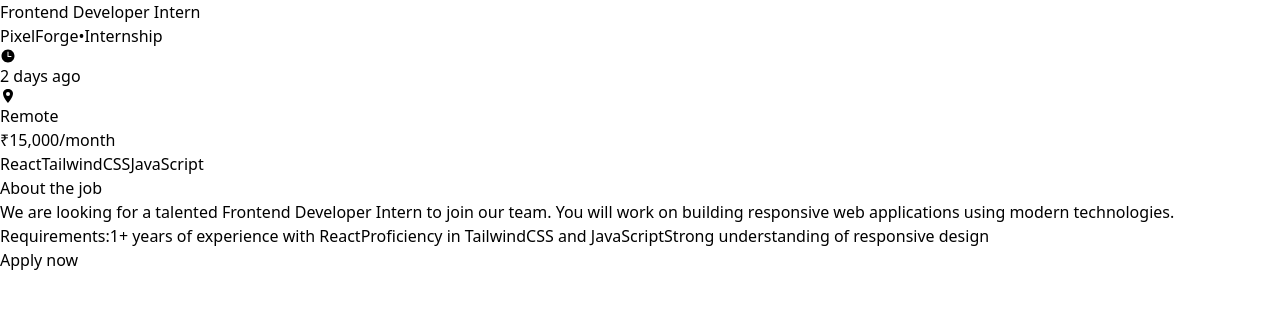
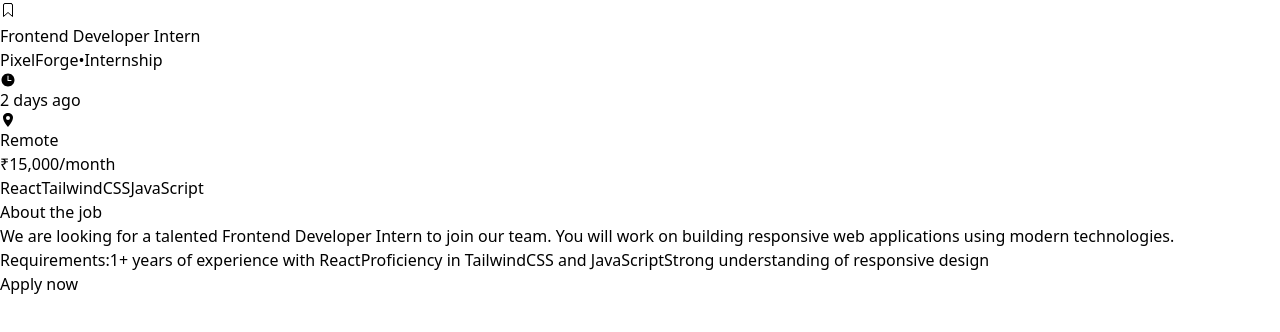
Before and after one commit to Hard1stf/DevLaunch-Jobs, a React (Vite) app: page /jobs/1 in a window 1280 px wide. Shown: the top 332 px of the page. Built offline with nearby package versions, Linux system fonts and the light colour scheme.

Commit message:
refactor(App/Home/JobDetails): Lift the state up from Home to App, make it centralize saved jobs state management in App.jsx accessable for both JobDetail.jsx and Home.jsx

```diff
--- a/src/App.jsx
+++ b/src/App.jsx
@@ -1,15 +1,36 @@
 import { BrowserRouter, Route, Routes } from "react-router-dom";
+import { useEffect, useState } from "react";
 import Home from "./pages/Home";
 import JobDetails from "./pages/JobDetails";
 import SavedJobs from "./pages/SavedJobs";
 
 const App = () => {
+  const [savedJobs, setSavedJobs] = useState(() => {
+        const storedJobs = localStorage.getItem('savedJobs');
+
+        return storedJobs ? JSON.parse(storedJobs) : [];
+  }); // implementing lazy initialization, this will run once during initial renders.
+
+  // Toggling the save job based on there id (job.id).
+    const toggleSaveJobs = (jobId) => {
+      if(savedJobs.includes(jobId)){
+        setSavedJobs(savedJobs.filter(id => id !== jobId));
+      }else{
+        setSavedJobs([...savedJobs, jobId])
+      }
+    };
+
+    // saving saved jobs in localstorage whenever savedJob changes.
+    useEffect(() => {
+      localStorage.setItem('savedJobs', JSON.stringify(savedJobs))
+    }, [savedJobs]);
+
   return(
     <>
     <BrowserRouter>
     <Routes>
-      <Route path="/" element={<Home />}/>
-      <Route path="/jobs/:id" element={<JobDetails />}/>
+      <Route path="/" element={<Home savedJobs={savedJobs} toggleSaveJobs={toggleSaveJobs}/>}/>
+      <Route path="/jobs/:id" element={<JobDetails savedJobs={savedJobs} toggleSaveJobs={toggleSaveJobs}/>}/>
       <Route path="/saved-jobs" element={<SavedJobs />} />
     </Routes>
     </BrowserRouter>
--- a/src/Pages/Home.jsx
+++ b/src/Pages/Home.jsx
@@ -1,4 +1,4 @@
-import { useEffect, useState } from 'react';
+import { useState } from 'react';
 import Filters from '../components/Filters/Filters';
 import Hero from '../components/Hero/Hero';
 import JobGrid from '../components/JobGrid/JobGrid';
@@ -6,14 +6,9 @@
 import SearchBar from '../components/SearchBar/SearchBar';
 import { jobs } from '../data/jobs';
 
-const Home = () => {
+const Home = ({savedJobs, toggleSaveJobs}) => {
     const [searchTerm, setSearchTerm] = useState("");
     const [selectedType, setSelectedType] = useState("All");
-    const [savedJobs, setSavedJobs] = useState(() => {
-      const storedJobs = localStorage.getItem('savedJobs');
-
-      return storedJobs ? JSON.parse(storedJobs) : [];
-    }); // implementing lazy initialization, this will run once during initial renders.
 
     const filteredJobs = jobs.filter((job) => {
         const matchesSearch = job.role.toLowerCase().includes(searchTerm.toLowerCase()) ||
@@ -24,24 +19,6 @@
 
         return matchesSearch && matchesType;
     });
-
-    // Toggling the save job based on there id (job.id).
-    const toggleSaveJobs = (jobId) => {
-      if(savedJobs.includes(jobId)){
-        setSavedJobs(savedJobs.filter(id => id !== jobId));
-        // console.log("SavedJobs: ",savedJobs);
-        // console.log("JobId: ",jobId);
-      }else{
-        setSavedJobs([...savedJobs, jobId])
-        // console.log("SavedJobs: ",savedJobs);
-        // console.log("JobId: ",jobId);
-      }
-    };
-
-    // saving saved jobs in localstorage whenever savedJob changes.
-    useEffect(() => {
-      localStorage.setItem('savedJobs', JSON.stringify(savedJobs))
-    }, [savedJobs]);
 
   return (
     <>
--- a/src/Pages/JobDetails.jsx
+++ b/src/Pages/JobDetails.jsx
@@ -1,16 +1,27 @@
 import { useParams } from 'react-router-dom';
 import { jobs } from '../data/jobs';
-import { IoTime, IoLocationSharp } from 'react-icons/io5';
+import {
+  IoTime,
+  IoLocationSharp,
+  IoBookmark,
+  IoBookmarkOutline,
+} from 'react-icons/io5';
 
-const JobDetails = () => {
+const JobDetails = ({ savedJobs, toggleSaveJobs }) => {
   const { id } = useParams();
 
   const job = jobs.find((job) => job.id === Number(id));
+  const isJobSaved = savedJobs.includes(job.id);
 
   return (
     <>
       <div className="w-full bg-black min-h-screen text-slate-100 flex justify-center">
-        <div className="w-1/3 h-fit mt-10 border-slate-700 border px-4 p-8 flex flex-col gap-4">
+        <div className="w-1/3 h-fit mt-10 relative border-slate-700 border px-4 p-8 flex flex-col gap-4">
+          <div className="w-fit absolute flex items-center justify-center top-10 right-5">
+            <button onClick={() => toggleSaveJobs(job.id)}>
+              {isJobSaved ? <IoBookmark className="text-3xl" /> : <IoBookmarkOutline className="text-3xl" />}
+            </button>
+          </div>
           {/* Head section */}
           <div className="flex flex-col gap-1 pb-8 border-b border-slate-700 text-slate-200 text-lg">
             <h1 className="font-bold uppercase text-4xl">{job.role}</h1>
@@ -37,10 +48,12 @@
           </div>
           {/* Neck section */}
           <div className="flex flex-col gap-2 border-b pb-8 border-slate-700">
-            <span className='font-semibold'>{job.salary}</span>
-            <p className='flex flex-wrap gap-2'>
+            <span className="font-semibold">{job.salary}</span>
+            <p className="flex flex-wrap gap-2">
               {job.skills.map((skill) => (
-                <span className="border-2 font-semibold rounded-full py-2 px-4">{skill}</span>
+                <span className="border-2 font-semibold rounded-full py-2 px-4">
+                  {skill}
+                </span>
               ))}
             </p>
           </div>
@@ -58,8 +71,10 @@
             </p>
           </div>
           {/* Lower Section */}
-          <div className='flex justify-center items-center gap-4'>
-            <button className="w-full mt-auto px-3 py-2 bg-slate-400 text-slate-900 font-semibold rounded-2xl">Apply now</button>
+          <div className="flex justify-center items-center gap-4">
+            <button className="w-full mt-auto px-3 py-2 bg-slate-400 text-slate-900 font-semibold rounded-2xl">
+              Apply now
+            </button>
           </div>
         </div>
       </div>
```
